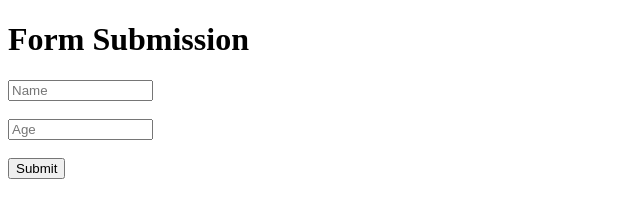
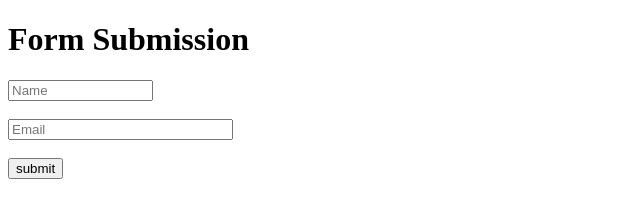
Before and after one commit to Excaliber8/form, a plain HTML site: page index.html in a window 1280 px wide. Shown: the full height of the page, 0-640 px from the left. Drawn offline with Linux system fonts and the light colour scheme.

Commit message:
Update index.html

```diff
--- a/index.html
+++ b/index.html
@@ -5,14 +5,14 @@
     <meta charset="UTF-8">
     <meta http-equiv="X-UA-Compatible" content="IE=edge">
     <meta name="viewport" content="width=device-width, initial-scale=1.0">
-    <title>Me </title>
+    <title>//</title>
 </head>
 <body>
-<form action="mailto:saif.raza712@gmail.com" method="POST " enctype="multipart/form-data">
-    <input type="text" size="15" placeholder="Name"><br><br>
-    <input type="text" size="15"  placeholder="Age"><br><br>
-    <button type="submit">Submit</button>
+<form action="mailto:yasir.raza080@gmail.com" enctype="text/plain" method="post" >
+    <input type="text" size="15" placeholder="Name" name="Name"><br><br>
+    <input type="email" size="25"  placeholder="Email"><br><br>
+    <input type="submit" value="submit">
+
 </form>
-
 </body>
 </html>
```
